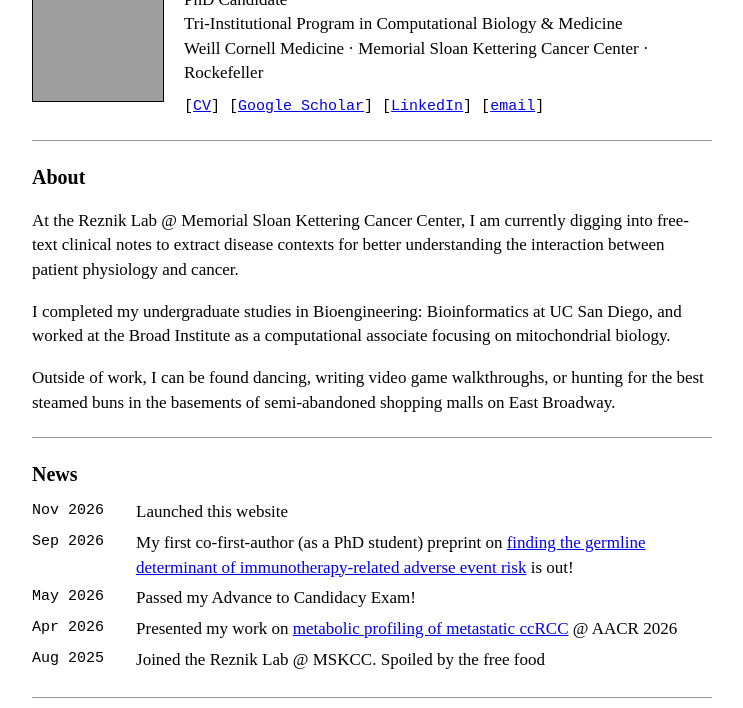
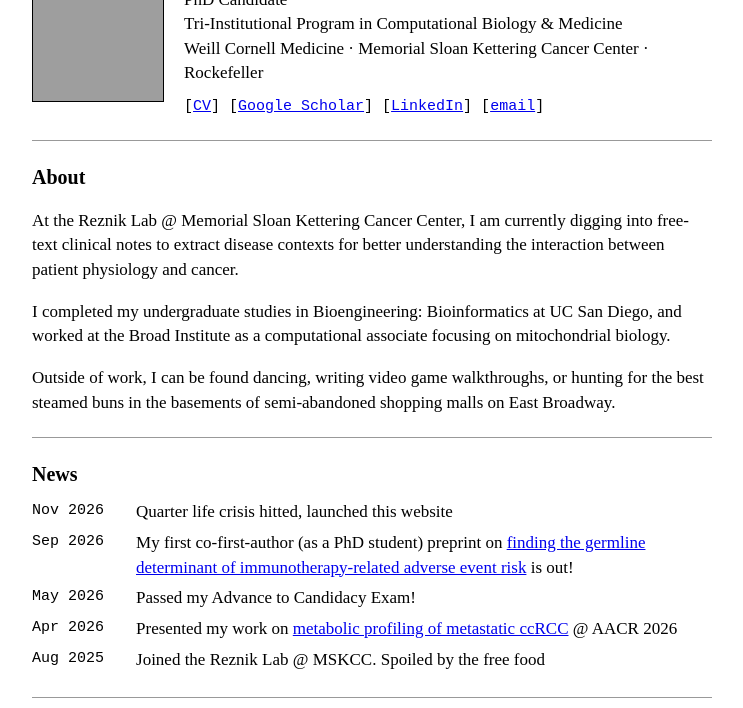
Before and after one commit to Xyla030/xyla030.github.io, a plain HTML site: page index.html in a window 1280 px wide. Shown: the part 92-800 px from the top of the page, without its empty margins (268-1011 px from the left). Drawn offline with Linux system fonts and the light colour scheme; grey boxes are pictures that could not be loaded.

Commit message:
Update news and description, shrink profile photo
Co-Authored-By: Claude Opus 5.5 <noreply@anthropic.com>

```diff
--- a/index.html
+++ b/index.html
@@ -4,7 +4,7 @@
 <meta charset="utf-8">
 <meta name="viewport" content="width=device-width, initial-scale=1">
 <title>Alex Guo (the comp bio girl)</title>
-<meta name="description" content="Alex (Xiaoyan) Guo is a PhD candidate in the Tri-Institutional Program in Computational Biology &amp; Medicine, working in the Reznik Lab at Memorial Sloan Kettering Cancer Center on clinical notes, cancer, and patient physiology.">
+<meta name="description" content="Alex (Xiaoyan) Guo is a PhD candidate in the Tri-Institutional Program in Computational Biology &amp; Medicine, working in the Reznik Lab at Memorial Sloan Kettering Cancer Center on clinical notes and patient physiology.">
 <meta name="author" content="Alex Guo">
 <link rel="canonical" href="https://xyla030.github.io/">
 
@@ -87,7 +87,7 @@
 
 <h2>News</h2>
 <table class="news">
-  <tr><td class="date">Nov 2026</td><td>Launched this website</td></tr>
+  <tr><td class="date">Nov 2026</td><td>Quarter life crisis hitted, launched this website</td></tr>
   <tr><td class="date">Sep 2026</td><td>My first co-first-author (as a PhD student) preprint on <a href="https://www.medrxiv.org/content/10.64898/2026.09.16.26363259v1">finding the germline determinant of immunotherapy-related adverse event risk</a> is out! </td></tr>
   <tr><td class="date">May 2026</td><td>Passed my Advance to Candidacy Exam!</td></tr>
   <tr><td class="date">Apr 2026</td><td>Presented my work on <a href="https://aacrjournals.org/cancerres/article/86/7_Supplement/7329/778029C">metabolic profiling of metastatic ccRCC</a> @ AACR 2026</td></tr>
```
Also changed, not shown: 1 other file.
